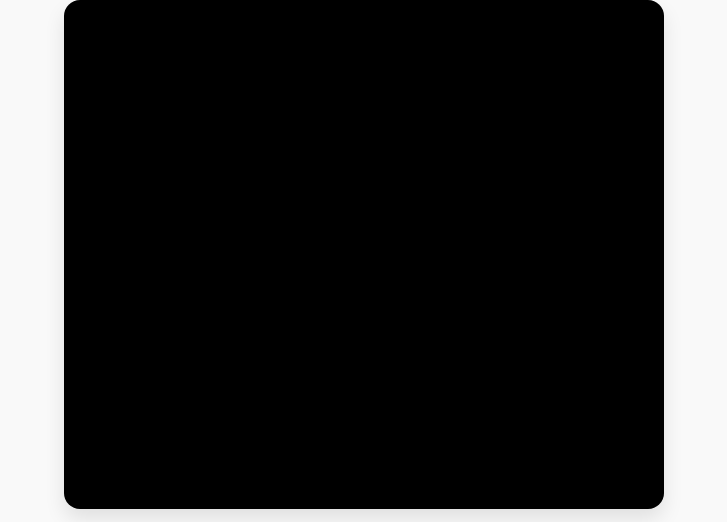
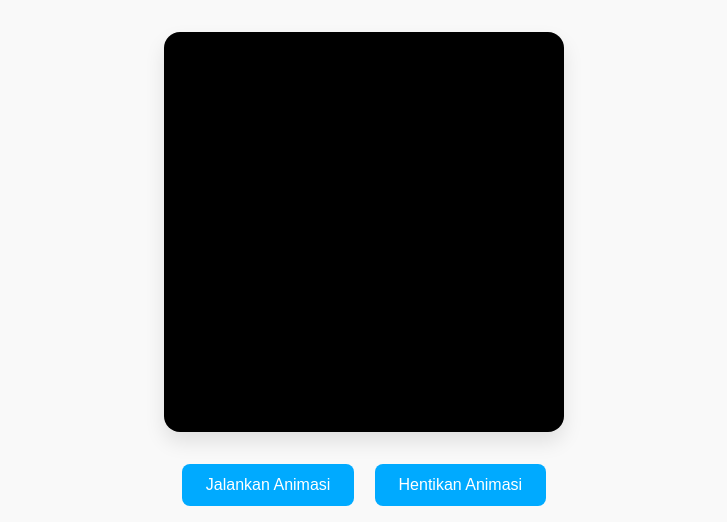
Before and after one commit to rinesro/babylon-animasi, a website built with Vite: page index.html in a window 1280 px wide. Shown: the top 522 px of the page, without its empty margins (276-1003 px from the left). Built offline with nearby package versions, Linux system fonts and the light colour scheme; what @babylonjs/core would draw is missing.

Commit message:
Update index.html

```diff
--- a/index.html
+++ b/index.html
@@ -15,44 +15,37 @@
       --font-main: 'Segoe UI', sans-serif;
     }
 
-    html, body {
+    body {
       margin: 0;
-      padding: 0;
-      width: 100%;
-      height: 100%;
-      overflow: hidden;
-      box-sizing: border-box;
-    }
-
-    body {
+      font-family: var(--font-main);
+      background-color: var(--bg-light);
       display: flex;
       flex-direction: column;
       align-items: center;
-      justify-content: center;
-      font-family: var(--font-main);
-      background-color: var(--bg-light);
+      padding: 2rem;
     }
 
     .canvas-wrapper {
-      flex: 1;
+      display: flex;
+      justify-content: center;
+      align-items: center;
       width: 100%;
-      max-width: 600px;
+      max-width: 400px;
       aspect-ratio: 1 / 1;
+      box-shadow: 0 10px 20px rgba(0, 0, 0, 0.1);
       border-radius: 1rem;
+      overflow: hidden;
       background: #000;
-      box-shadow: 0 10px 20px rgba(0, 0, 0, 0.1);
-      overflow: hidden;
+      margin-bottom: 2rem;
     }
 
     #renderCanvas {
       width: 100%;
       height: 100%;
       display: block;
-      touch-action: none;
     }
-
     .controls {
-      margin: 1rem 0;
+      margin-bottom: 2rem;
     }
 
     .controls button {
@@ -74,11 +67,10 @@
     .description {
       max-width: 600px;
       text-align: center;
-      background-color: #181616;
+      background-color: rgb(24, 22, 22);
       padding: 2rem;
       border-radius: 1rem;
       box-shadow: 0 5px 15px rgba(0, 0, 0, 0.05);
-      color: var(--text-light);
     }
 
     .description h2 {
@@ -89,6 +81,7 @@
 
     .description p {
       font-size: 1.1rem;
+      color: var(--text-light);
       line-height: 1.6;
     }
   </style>
@@ -97,12 +90,10 @@
   <div class="canvas-wrapper">
     <canvas id="renderCanvas"></canvas>
   </div>
-
   <div class="controls">
     <button id="playBtn">Jalankan Animasi</button>
     <button id="stopBtn">Hentikan Animasi</button>
   </div>
-
   <div class="description">
     <h2>Animasi Sederhana</h2>
     <p>Animasi ini menampilkan karakter 3D dengan gerakan yang sedikit kacau namun menarik sebagai contoh visualisasi awal.</p>
```
